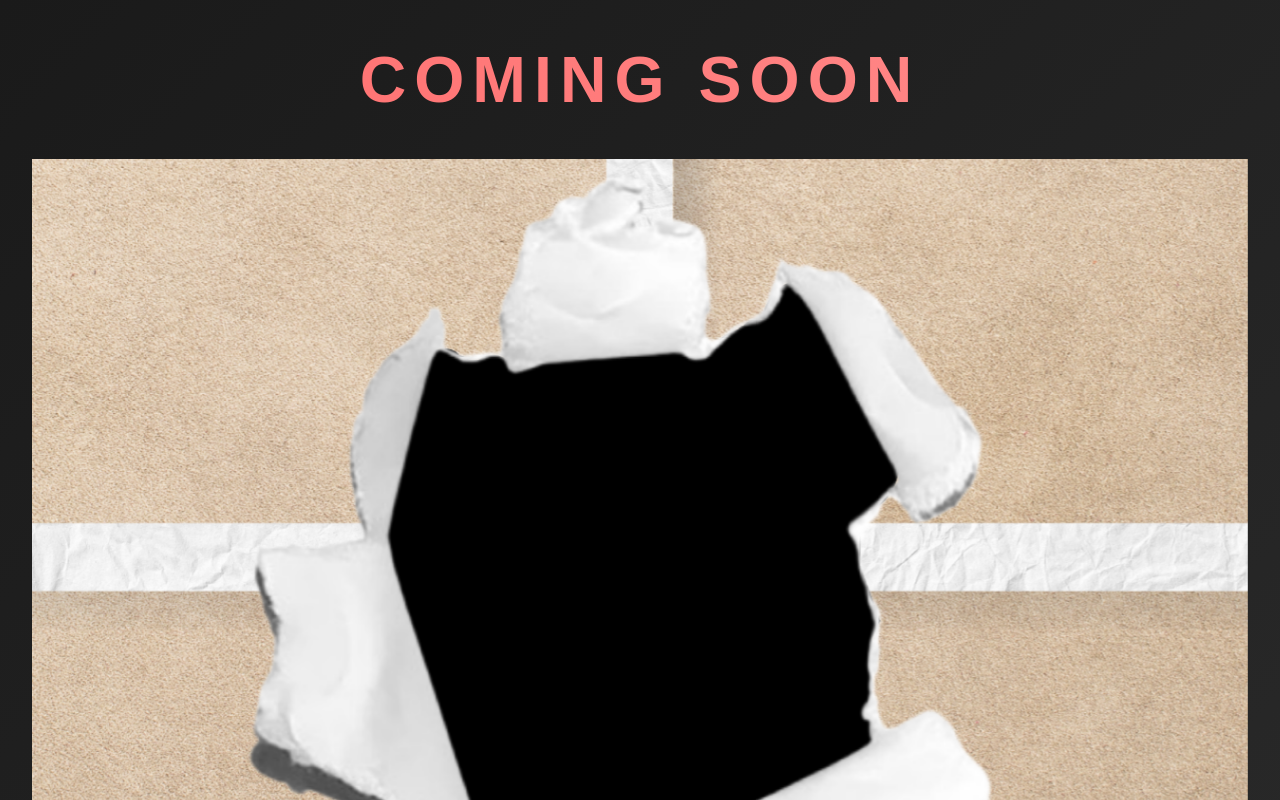
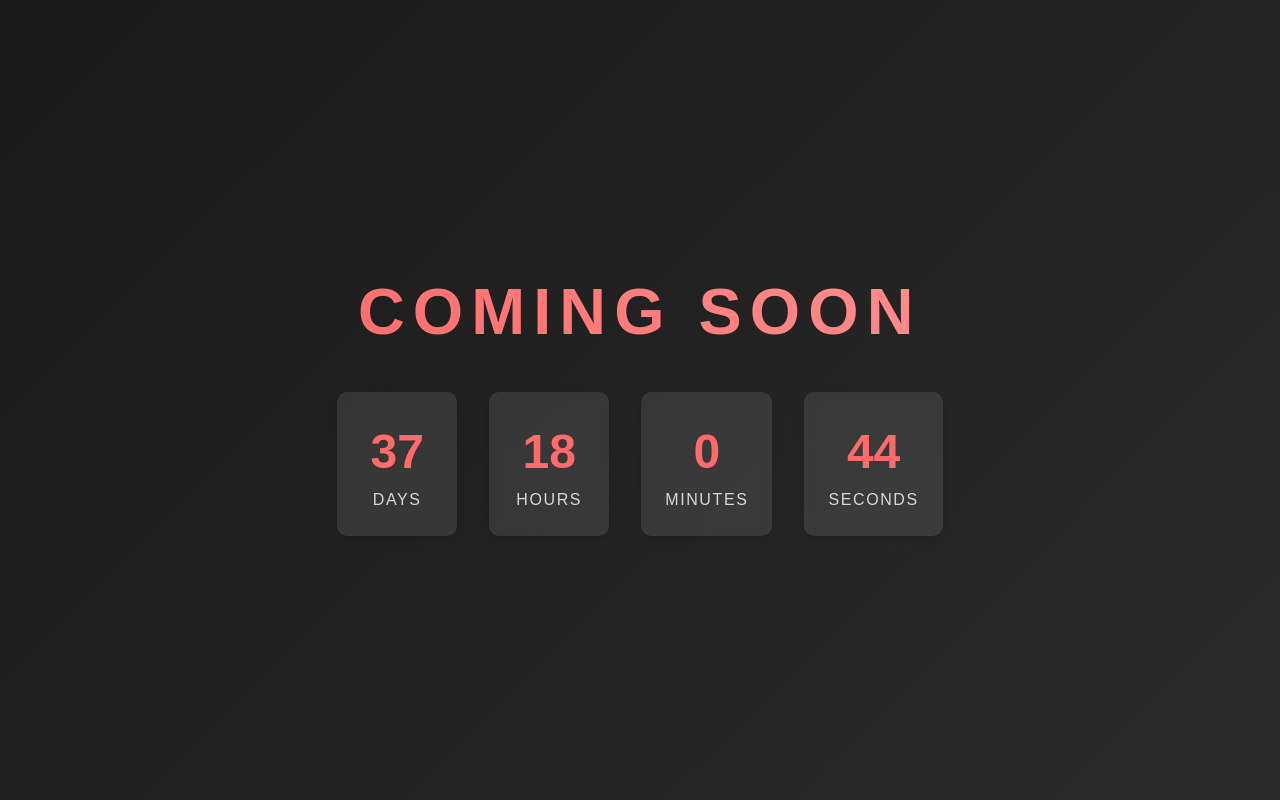
Before and after one commit to jeffreyl1234/paSocial, a React (Vite) app: page / in a window 1280 px wide. Shown: the top 800 px of the page. Built offline with nearby package versions, Linux system fonts and the light colour scheme.

Commit message:
faster animation

```diff
--- a/src/App.jsx
+++ b/src/App.jsx
@@ -35,9 +35,9 @@ function App() {
 
   return (
     <div className="app">
+      <PresentAnimation />
       <div className="coming-soon">
         <h1>COMING SOON</h1>
-        <PresentAnimation />
         <div className="countdown">
           <div className="countdown-item">
             <span className="countdown-value">{timeLeft.days}</span>
--- a/src/components/PresentAnimation.css
+++ b/src/components/PresentAnimation.css
@@ -1,13 +1,20 @@
 .present-container {
+  position: fixed;
+  top: 0;
+  left: 0;
+  width: 100vw;
+  height: 100vh;
   display: flex;
   justify-content: center;
   align-items: center;
-  margin: 2rem 0;
+  background-color: #1a1a1a;
+  z-index: 1000;
 }
 
 .present-image {
-  max-width: 100%;
-  height: auto;
+  width: 100%;
+  height: 100%;
+  object-fit: contain;
   transition: opacity 0.5s ease-in-out;
 }
 
--- a/src/components/PresentAnimation.jsx
+++ b/src/components/PresentAnimation.jsx
@@ -3,6 +3,7 @@ import './PresentAnimation.css';
 
 const PresentAnimation = () => {
   const [currentFrame, setCurrentFrame] = useState(0);
+  const [showAnimation, setShowAnimation] = useState(true);
   const frames = [
     '/images/present-closed.png',    // Frame 1: Closed present
     '/images/present-opening.png',   // Frame 2: Opening present
@@ -11,11 +12,25 @@ const PresentAnimation = () => {
 
   useEffect(() => {
     const interval = setInterval(() => {
-      setCurrentFrame((prevFrame) => (prevFrame + 1) % frames.length);
-    }, 2000); // Change frame every 2 seconds
+      setCurrentFrame((prevFrame) => {
+        if (prevFrame === frames.length - 1) {
+          clearInterval(interval);
+          // Hide the animation after a delay
+          setTimeout(() => {
+            setShowAnimation(false);
+          }, 1000); // Reduced from 2000 to 500ms
+          return prevFrame;
+        }
+        return prevFrame + 1;
+      });
+    }, 1000); // Reduced from 2000 to 500ms
 
     return () => clearInterval(interval);
   }, []);
+
+  if (!showAnimation) {
+    return null;
+  }
 
   return (
     <div className="present-container">
```
